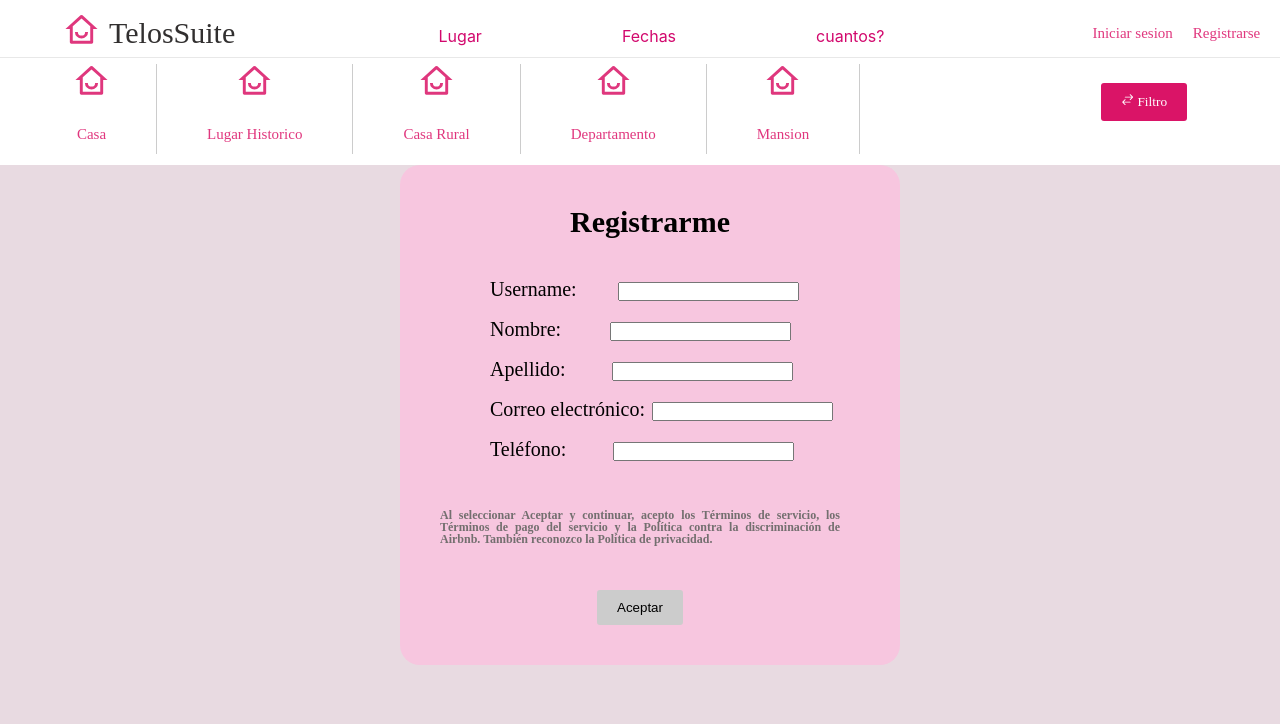
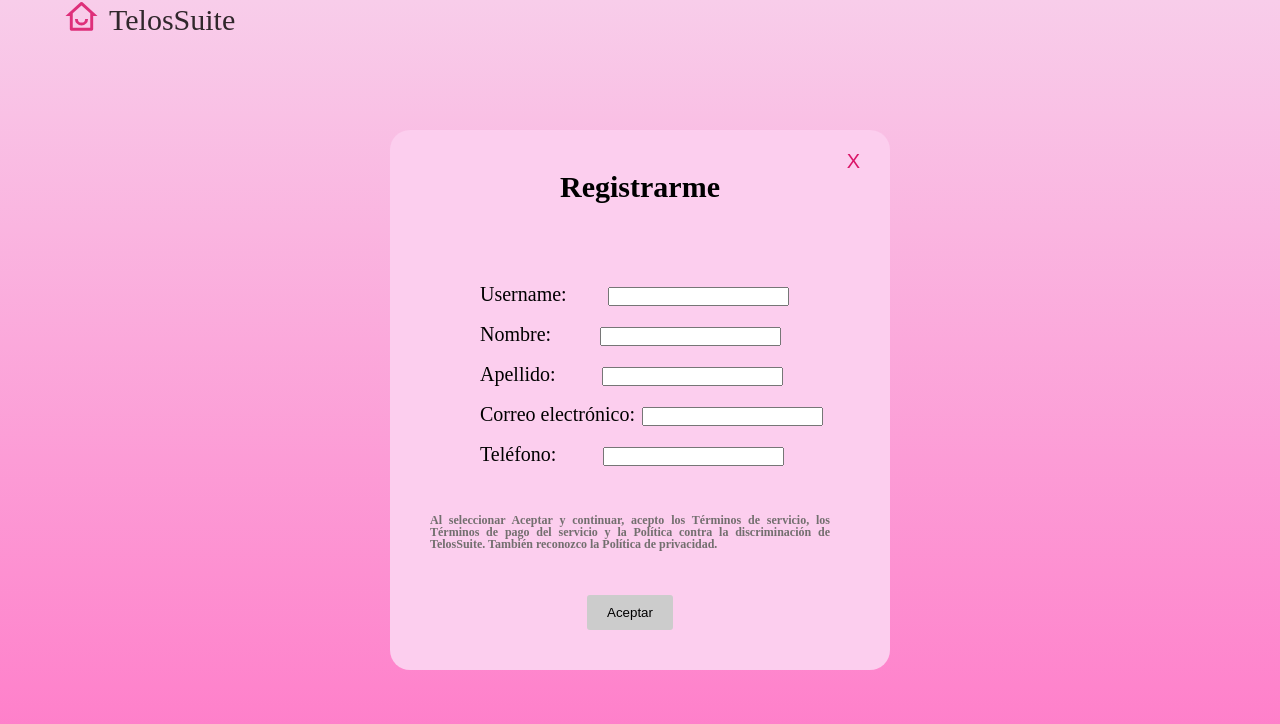
Before and after one commit to crexpo20/TelosSuite, a React (Create React App) app in the folder frontend/: page /register in a window 1280 px wide. Shown: the top 724 px of the page. Built offline with nearby package versions, Linux system fonts and the light colour scheme.

Commit message:
mejoras css2

```diff
--- a/frontend/src/App.css
+++ b/frontend/src/App.css
@@ -336,19 +336,24 @@ h4{
 
 /*division nav*/
 #buscador{
-  padding-top: 1%;
+  padding-top: 0.5%;
+  padding-bottom: 0.5%;
   padding-left: 5%;
   width: 55%;
   display: flex;
   color: #d2086d;
+  border-radius: 30px;
+  background-color: #ffffff;border: 1px solid #ccc;
 
 }
 
-
 #buscador li{
-
   padding: 0 70px;
   list-style: none;
+}
+#buscador #prim{
+  border-right: 1px solid #000;
+
   }
 /*letras logo*/
 #TelosSuite{
@@ -479,9 +484,11 @@ button:hover {
 }
 
 .RegistroUsuario{
-  margin-top: 15px;
-  margin-left: 400px;
-  background-color:#f7c6df;
+  position: absolute;
+  top: 50%;
+  left: 50%;
+  transform: translate(-50%, -50%);
+  background-color:#fcceee;
   border: 1px;
   padding: 40px;
   border-radius: 20px;
@@ -502,3 +509,139 @@ h5{
   line-height: 1;
   color: #736f6f;
 }
+#body-registro{
+  background: linear-gradient(rgb(248, 205, 234), rgb(255, 120, 199));
+  position: fixed;
+  top: 0;
+  width: 100%;
+  height: 100%;
+
+}
+
+
+/*----------select lugares-----------*/
+
+.contenedor {
+	width: 90%;
+	max-width: 1000px;
+	margin: auto;
+	padding: 40px 0;
+}
+.selectbox {
+	width: 50%;
+	margin: auto;
+	position: relative;
+}
+
+.select {
+	background: #fff;
+	width: 100%;
+	box-shadow: 0px 0px 0px rgba(0, 0, 0, .16);
+	border-radius: 10px;
+	cursor: pointer;
+	display: flex;
+	justify-content: space-between;
+	align-items: center;
+	transition: .2s ease all;
+	margin-bottom: 30px;
+	padding: 30px;
+	position: relative;
+	z-index: 200;
+	border: 2px solid transparent;
+}
+
+.select.active,
+.select:hover {
+	box-shadow: 0px 5px 10px rgba(0, 0, 0, .16);
+	border: 2px solid #213f8f;
+}
+
+.select.active:before {
+	content: "";
+	display: block;
+	height: 0;
+	width: 0;
+	border-top: 15px solid #213f8f;
+	border-right: 15px solid transparent;
+	border-bottom: 15px solid transparent;
+	border-left: 15px solid transparent;
+	position: absolute;
+	bottom: -30px;
+	left: calc(50% - 15px);
+}
+
+.select i {
+	font-size: 30px;
+	margin-left: 30px;
+	color: #213f8f;
+}
+
+.titulo {
+	margin-bottom: 10px;
+	color: #000;
+	font-weight: 600;
+	font-size: 30px;
+}
+
+.descripcion {
+	font-size: 18px;
+	color: #434343;
+}
+
+.opciones {
+	background: #fff;
+	border-radius: 10px;
+	box-shadow: 0px 5px 10px rgba(0,0,0,.16);
+	max-height: 400px;
+	overflow: auto;
+	z-index: 100;
+	width: 100%;
+	display: none;
+}
+
+.opciones.active {
+	display: block;
+	animation: fadeIn .3s forwards;
+}
+
+@keyframes fadeIn {
+	from {
+		transform: translateY(-200px) scale(.5);
+	}
+	to {
+		transform: translateY(0) scale(1);
+	}
+}
+
+.contenido-opcion {
+	width: 100%;
+	display: flex;
+	align-items: center;
+	transition: .2s ease all;
+}
+
+.opciones .contenido-opcion {
+	padding: 30px;
+}
+
+.contenido-opcion img {
+	width: 60px;
+	height: 60px;
+	margin-right: 30px;
+}
+
+.opciones .contenido-opcion:hover {
+	background: #213F8F;
+}
+
+.opciones .contenido-opcion:hover .titulo,
+.opciones .contenido-opcion:hover .descripcion {
+	color: #fff;
+}
+
+@media screen and (max-width: 800px){
+	.selectbox {
+		width: 100%;
+	}
+}
+/*---------------------------*/
--- a/frontend/src/components/NavBar.js
+++ b/frontend/src/components/NavBar.js
@@ -39,14 +39,14 @@ class Navbar extends Component{
                </div>
                <div id='buscador'>
 
-                    <li>
-                     Lugar
+                    <li id='prim'>
+                    ¿Dónde?
+                    </li>
+                    <li id ='prim'>
+                    ¿Cuando?
                     </li>
                     <li>
-                      Fechas
-                    </li>
-                    <li>
-                       cuantos?
+                    ¿Cuantos?
                     </li>
 
                </div>
--- a/frontend/src/pages/RegisterPage.js
+++ b/frontend/src/pages/RegisterPage.js
@@ -1,5 +1,6 @@
 import React, {Component} from 'react';
-import { Outlet } from 'react-router-dom';
+import {RiHomeSmileLine} from "react-icons/ri"
+import { Link, Outlet } from 'react-router-dom';
 class RegisterPage extends Component{
   constructor(props) {
     super(props);
@@ -27,9 +28,29 @@ class RegisterPage extends Component{
 
 
       return(
-        <>
-        <div class='RegistroUsuario'>
+
+       <html id='body-registro'>
+         <div id='head-izq'>
+                  <div id = "logoT">
+                  <i id='logoP'><RiHomeSmileLine/></i>
+                  </div>
+
+                  <div id = 'logoL'>
+                  <a id="TelosSuite">TelosSuite</a>
+                  </div>
+
+
+               </div>
+          <div class='RegistroUsuario'>
         <h2>Registrarme</h2>
+
+        <a href='/'>
+        <button className="close-button">
+            X
+          </button>
+
+</a>
+
         <form onSubmit={this.handleSubmit}>
           <div>
             <label>Username:</label>
@@ -78,12 +99,12 @@ class RegisterPage extends Component{
           </div>
           <br></br>
           <h5>Al seleccionar Aceptar y continuar, acepto los Términos de servicio, los Términos de pago del servicio
-            y la Política contra la discriminación de Airbnb. También reconozco la Política de privacidad.</h5>
+            y la Política contra la discriminación de TelosSuite. También reconozco la Política de privacidad.</h5>
             <br></br>
           <button type="submit">Aceptar</button>
         </form>
       </div>
-        </>
+       </html>
 
       );
     }
--- a/frontend/src/router/AppRouter.js
+++ b/frontend/src/router/AppRouter.js
@@ -20,7 +20,6 @@ class AppRouter extends Component{
       <Route path= "/" element={<Navbar />}>
           <Route index element={<HomePage />} />
           <Route path='login' element={<LoginPage />} />
-          <Route path='register' element={<RegisterPage />} />
           <Route path='dashboard' element={<DashboardPage />} />
           <Route path='*' element={<Navigate TO ="/"/>}/>
 
@@ -32,7 +31,9 @@ class AppRouter extends Component{
 
             <Route path='dashboard' element={<DashboardPage />} />
             <Route path='*' element={<Navigate TO ="/"/>}/>
-
+      </Route>
+      <Route>
+      <Route path='register' element={<RegisterPage />} />
       </Route>
 
 
```
Lines whose indentation alone changed are shown as unchanged.
